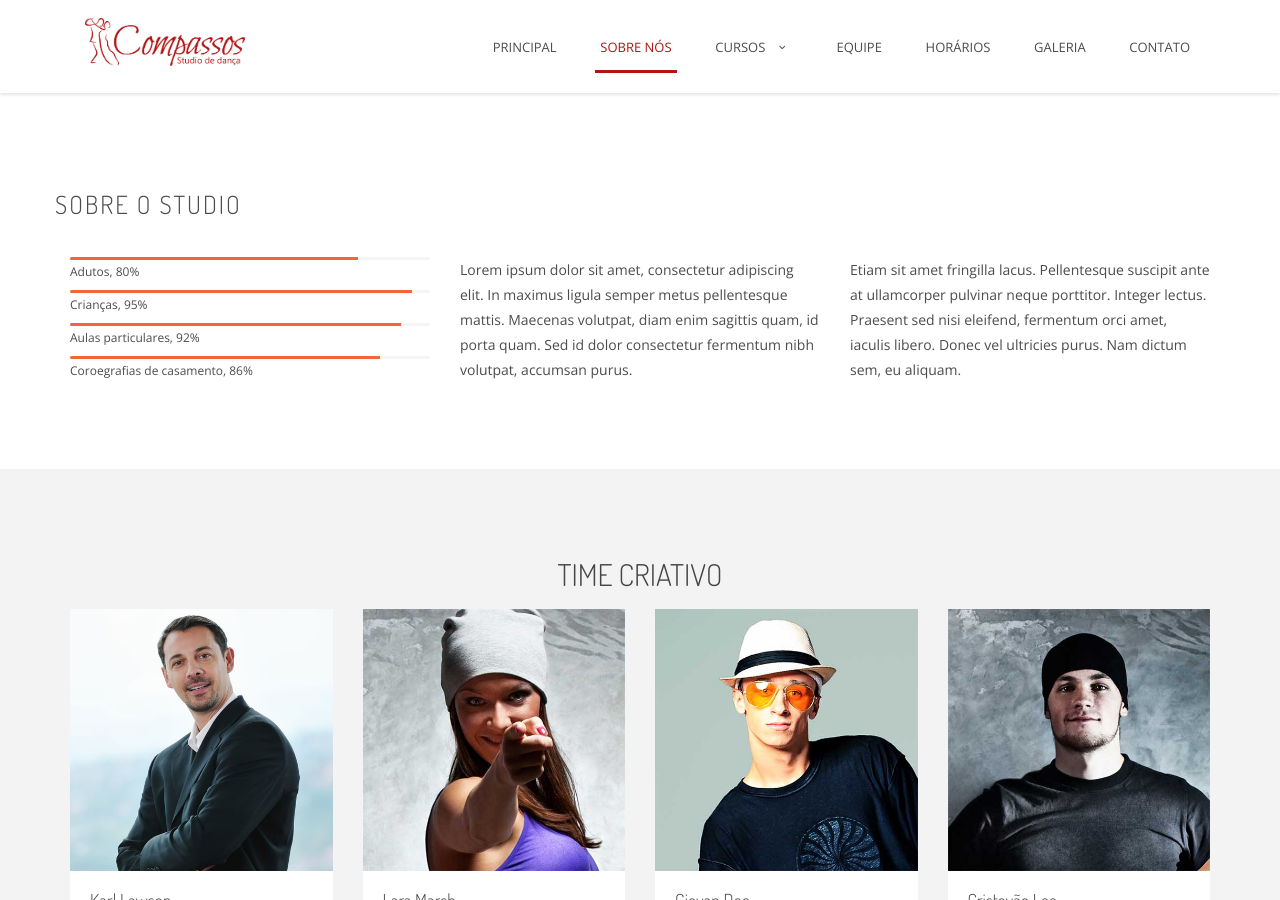
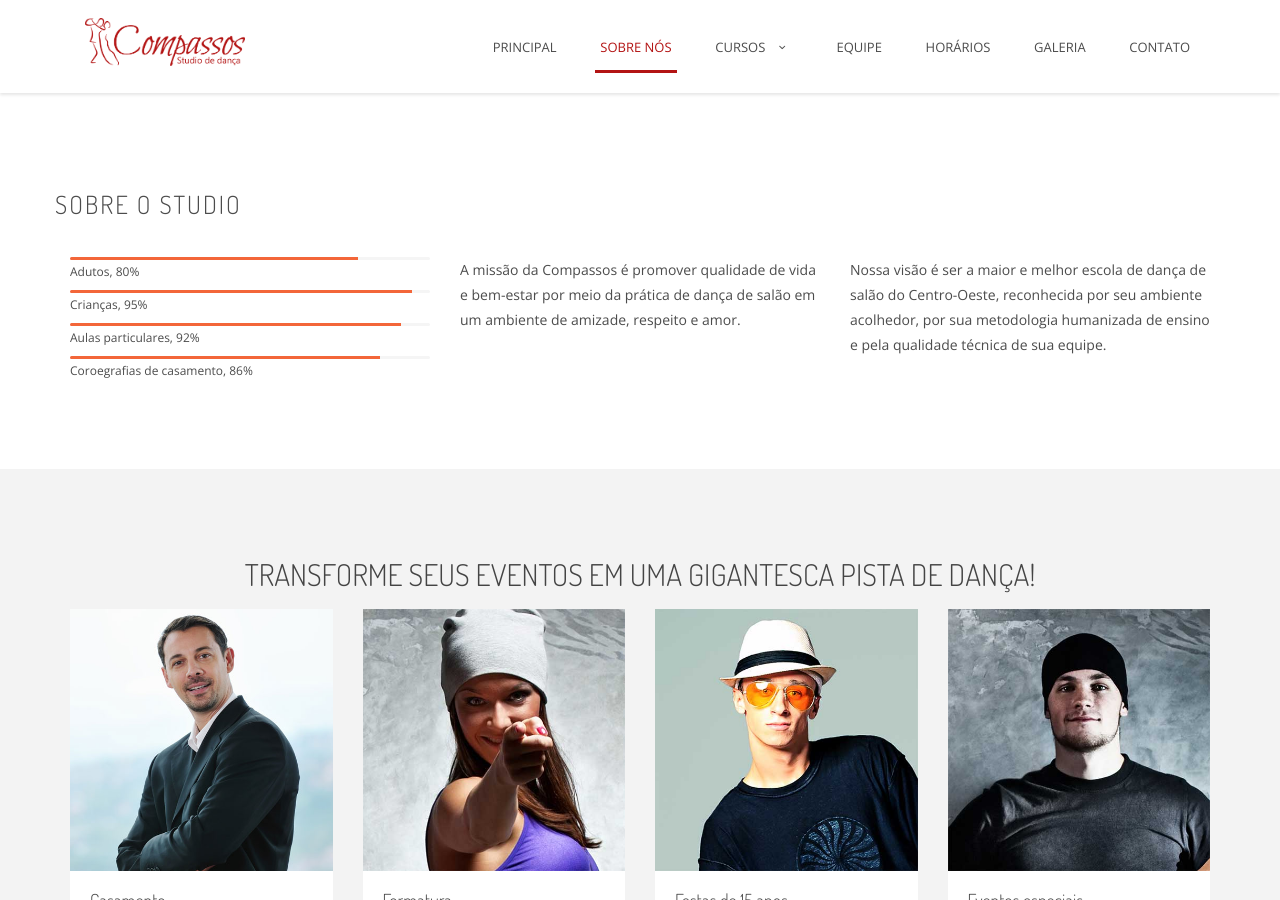
Before and after one commit to 5devmonkeys/comp, a Jekyll site: the page built from sobre.html, in a window 1280 px wide and 900 px high, scrolled down 1142 px. Built offline with Jekyll 4.4.1, drawn with Linux system fonts in a browser that asks for light colours; some of the changed text lies outside the part shown.

Commit message:
change sobre nós

```diff
--- a/sobre.html
+++ b/sobre.html
@@ -30,8 +30,10 @@ layout: default
         <div class="row">
             <div class="col-sm-12">
                 <div class="description">
-                    <h2 class="text-center">Bem-vindo a {{ site.title }}!</h2>
-                    <p>Lorem ipsum dolor sit amet, consectetur adipisicing elit. Proin nibh augue, suscipit a, scelerisque sed, lacinia in, mi. Cras vel lorem. Etiam pellentesque aliquet tellus. Phasellus pharetra nulla ac diam. Lorem ipsum dolor sit amet, consectetur adipisicing elit. Proin nibh augue, suscipit a, scelerisque sed, lacinia in, mi. Cras vel lorem. Etiam pellentesque aliquet tellus. Phasellus pharetra nulla ac diam.
+                    <h2 class="text-center">{{ site.title }}</h2>
+                    <p>A Compassos Studio de Dança nasceu do sonho do professor, coreógrafo e dançarino de salão Ary Demosthenes Neto no ano de 2010.
+                      Depois de uma longa trajetória de aprendizado e ensino iniciada nos anos 1990, Ary reuniu professores que compartilham dos valores de amizade e alegria aplicados à dança para construir a escola.
+                      Com essa equipe, que envolve ainda assistentes, bolsistas e alunos, foi formada a Família Compassos.
                     </p>
                 </div>
             </div>
@@ -106,10 +108,10 @@ layout: default
                 </div>
             </div>
             <div class="col-md-4 col-sm-6">
-                Lorem ipsum dolor sit amet, consectetur adipiscing elit. In maximus ligula semper metus pellentesque mattis. Maecenas  volutpat, diam enim sagittis quam, id porta quam. Sed id dolor consectetur fermentum nibh volutpat, accumsan purus.
+              A missão da Compassos é promover qualidade de vida e bem-estar por meio da prática de dança de salão em um ambiente de amizade, respeito e amor.
             </div>
             <div class="col-md-4 col-sm-6">
-                Etiam sit amet fringilla lacus. Pellentesque suscipit ante at ullamcorper pulvinar neque porttitor. Integer lectus. Praesent sed nisi eleifend, fermentum orci amet, iaculis libero. Donec vel ultricies purus. Nam dictum sem, eu aliquam.
+              Nossa visão é ser a maior e melhor escola de dança de salão do Centro-Oeste, reconhecida por seu ambiente acolhedor, por sua metodologia humanizada de ensino e pela qualidade técnica de sua equipe.
             </div>
         </div>
     </div>
@@ -118,16 +120,19 @@ layout: default
    <section id="team" class="grey_section">
         <div class="container">
             <header class="section_header text-center">
-                <h2>Time criativo</h2>
+                <h2>Transforme seus eventos em uma gigantesca pista de dança!</h2>
             </header>
             <div class="row to_animate_child_blocks">
                 <div class="block col-sm-6 col-md-3 text-left to_animate" data-animation="fadeInUp">
                     <div class="team_desc">
                         <img src="example/team/01.jpg" alt="team">
                         <div class="caption">
-                            <h4>Karl Lawson</h4>
+                            <h4>Casamento</h4>
                             <p class="color">Fundador e CEO</p>
-                            <p>Mauris vel neque sit amet nunc gravida congue sed sit amet purus. Quisque lacus quam, egestas ac tincidunt.Mauris vel neque sit amet nunc gravida congue sed sit amet purus. Quisque lacus quam, egestas ac tincidunt.</p>
+                            <p>
+                              As coreografias são montadas a partir de música escolhida pelo casal e que, normalmente, tem relação com sua história de amor. Depois de conhecer essa história e as preferências dos noivos, os professores da Compassos desenvolvem a coreografia. De acordo com o desejo do casal, a dança pode emocionar, divertir ou fazer os convidados dançarem.
+                              Os noivos não precisam ter qualquer conhecimento prévio de dança para participar de uma coreografia.
+                            </p>
                         </div>
 
                     </div>
@@ -136,7 +141,7 @@ layout: default
                     <div class="team_desc">
                         <img src="example/team/02.jpg" alt="team">
                         <div class="caption">
-                            <h4>Lara Marsh</h4>
+                            <h4>Formatura</h4>
                             <p class="color">Instrutora de dança</p>
                             <p>Mauris vel neque sit amet nunc gravida congue sed sit amet purus. Quisque lacus quam, egestas ac tincidunt.Mauris vel neque sit amet nunc gravida congue sed sit amet purus. Quisque lacus quam, egestas ac tincidunt.</p>
                         </div>
@@ -147,9 +152,11 @@ layout: default
                     <div class="team_desc">
                         <img src="example/team/03.jpg" alt="team">
                         <div class="caption">
-                            <h4>Giovan Doe</h4>
-                            <p class="color">Instrutor de dança</p>
-                            <p>Mauris vel neque sit amet nunc gravida congue sed sit amet purus. Quisque lacus quam, egestas ac tincidunt.Mauris vel neque sit amet nunc gravida congue sed sit amet purus. Quisque lacus quam, egestas ac tincidunt.</p>
+                            <h4>Festas de 15 anos</h4>
+                            <p class="color">Encante e se encante</p>
+                            <p>
+                              Em um dia inesquecível, queremos fazer de sua festa um momento singular. Nada além em uma festa de debutante, o que há de mais maravilhoso do que a dança da debutante? Para isto oferessemos profissionais que podem transformar esse momento fantástico.
+                            </p>
                         </div>
 
                     </div>
@@ -158,9 +165,11 @@ layout: default
                     <div class="team_desc">
                         <img src="example/team/04.jpg" alt="team">
                         <div class="caption">
-                            <h4>Cristovão Lee</h4>
+                            <h4>Eventos especiais</h4>
                             <p class="color">Instrutor de dança</p>
-                            <p>Mauris vel neque sit amet nunc gravida congue sed sit amet purus. Quisque lacus quam, egestas ac tincidunt.Mauris vel neque sit amet nunc gravida congue sed sit amet purus. Quisque lacus quam, egestas ac tincidunt.</p>
+                            <p>
+                              Emoção e profissionalismo são características intrinsecas da Compassos. Com satisfação nós tornaremos seu evento em um enorme espetáculo, cheio de diversão, prazer e afeto. Um momento sublime para você e seus convidados.
+                            </p>
                         </div>
 
                     </div>
@@ -168,3 +177,4 @@ layout: default
             </div>
         </div>
     </section>
+-->
```
